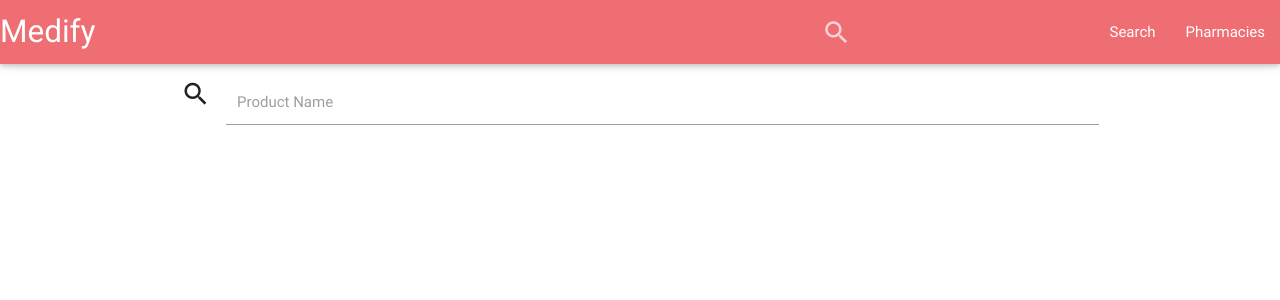
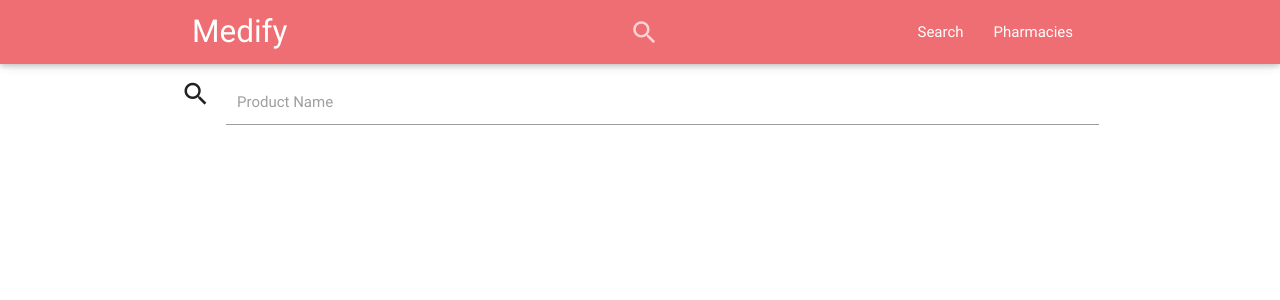
Before and after one commit to veniversum/hackathon-sg-2015, a Django app: page /medify/ in a window 1280 px wide. Shown: the top 300 px of the page. Run offline with Django 3.2, Linux system fonts and the light colour scheme; some libraries are stand-ins or nearby versions.

Commit message:
Fixed logo padding

```diff
--- a/medify/templates/medify/base.html
+++ b/medify/templates/medify/base.html
@@ -13,9 +13,9 @@
         <script type="text/javascript" src="{% static 'medify/js/jquery-2.1.4.js' %}"></script>
         <script type="text/javascript" src="{% static 'medify/js/materialize.js' %}"></script>
         {% block js %}{% endblock %}
-        <div class="navbar-fixed">
+        <div class="navbar-fixed" role="navigation">
             <nav>
-                <div class="nav-wrapper">
+                <div class="nav-wrapper container">
                     <a href="{% url 'index' %}" class="brand-logo">Medify</a>
                     <ul id="nav-mobile" class="right hide-on-med-and-down">
                         <li><a href="{% url 'index' %}">Search</a></li>
```
